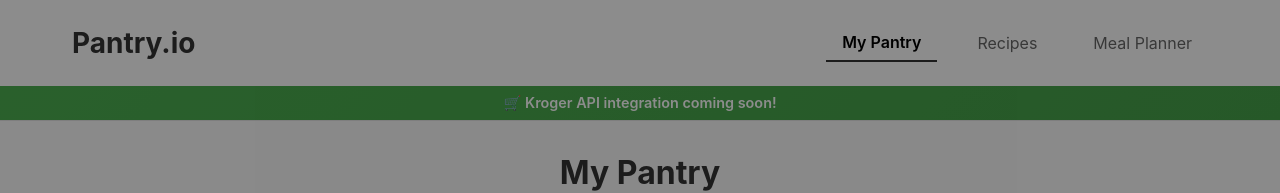
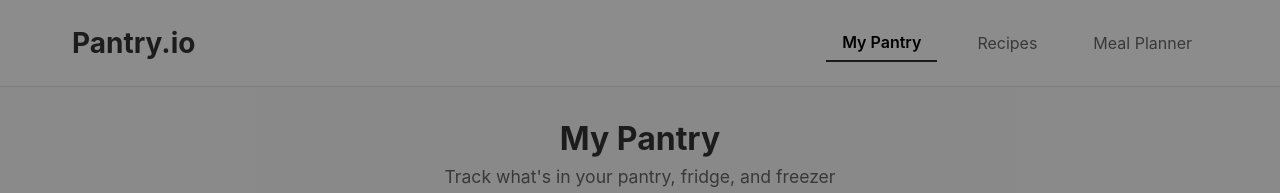
Before and after one commit to crh225/pantry.io, a React (Create React App) app: page / in a window 1280 px wide. Shown: the top 193 px of the page. Built offline with nearby package versions, Linux system fonts and the light colour scheme; no server answers.

Commit message:
chore: remove Kroger coming soon banner, it's live now

```diff
--- a/src/components/common/Header.tsx
+++ b/src/components/common/Header.tsx
@@ -32,9 +32,6 @@ export const Header: React.FC<HeaderProps> = ({ onNavClick, currentPage }) => {
           </button>
         </nav>
       </div>
-      <div className="coming-soon-banner">
-        🛒 Kroger API integration coming soon!
-      </div>
     </header>
   );
 };
```
